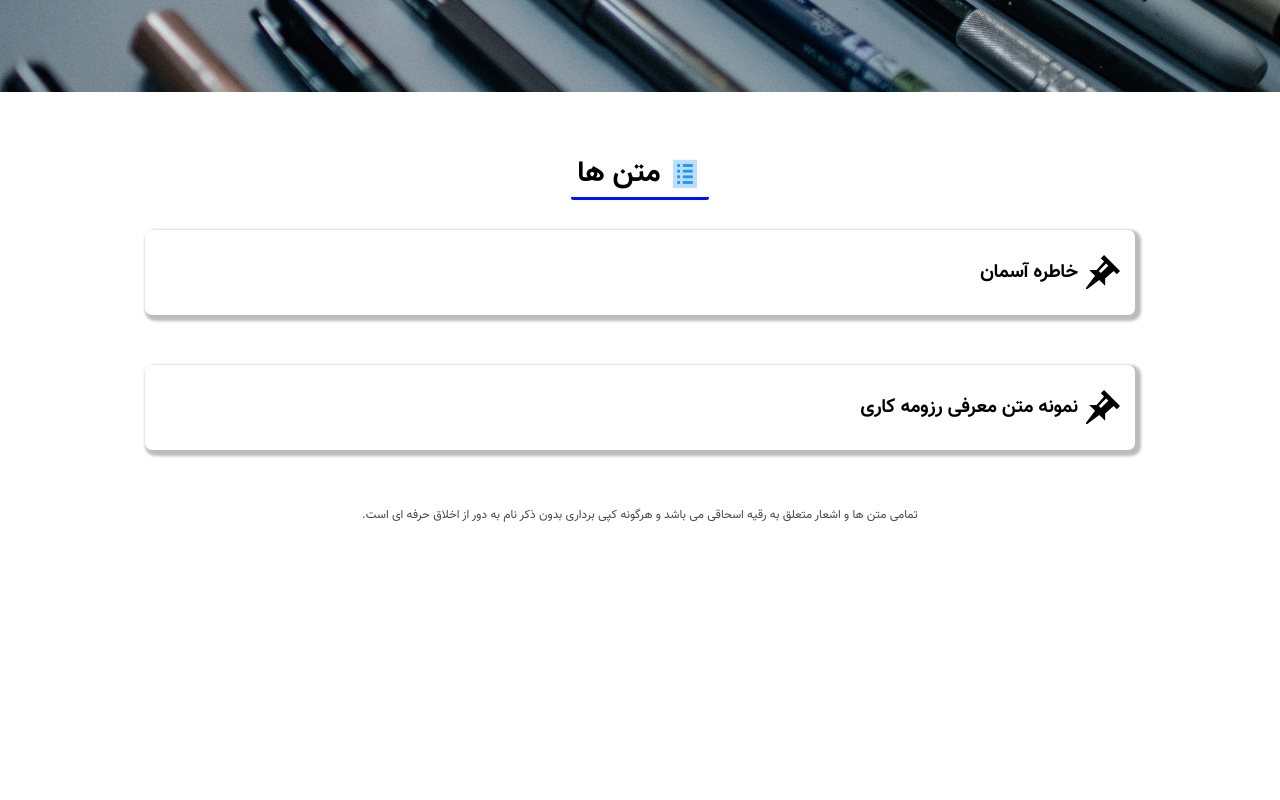
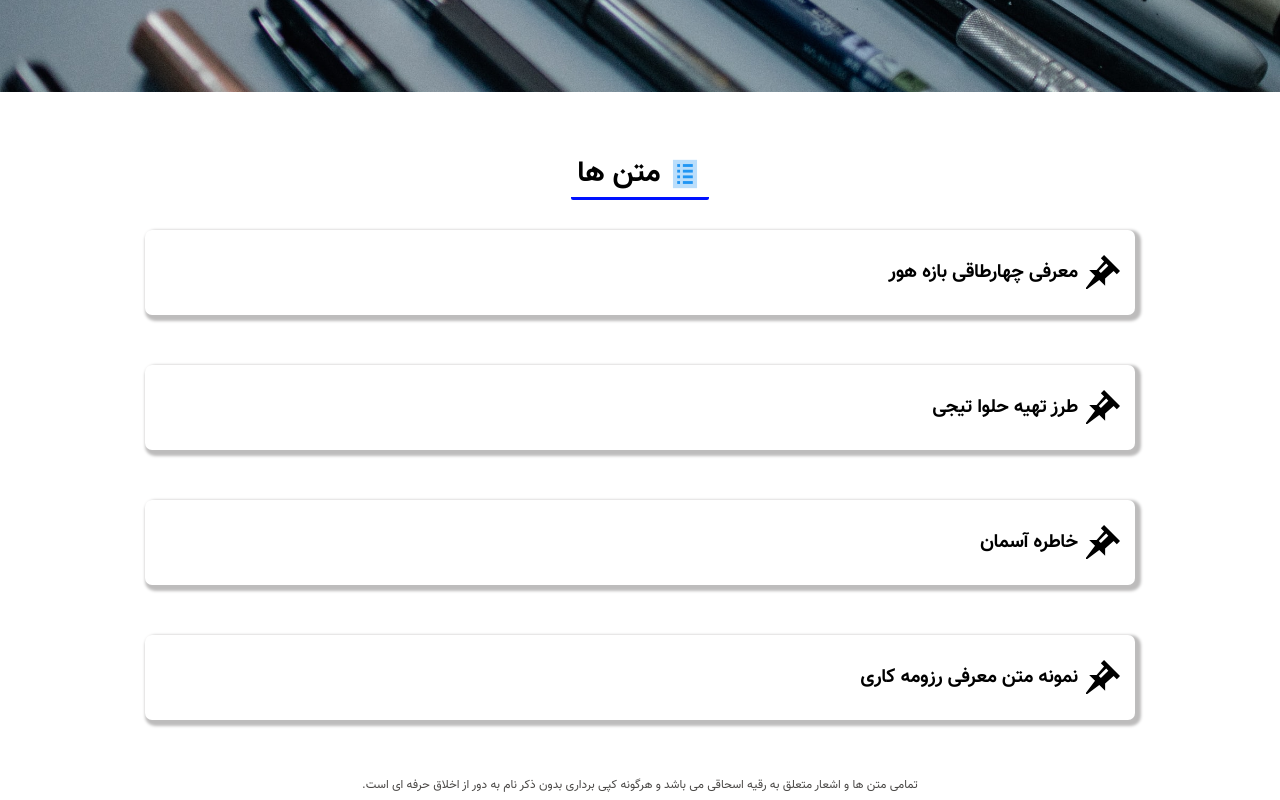
Before and after one commit to Roghayeh-EsHaghi/resume, a React (Create React App) app: page / in a window 1280 px wide. Shown: the part 388-1188 px from the top of the page. Before the commit the page ends 918 px from the top, so only its background shows below. Built offline with nearby package versions, Linux system fonts and the light colour scheme.

Commit message:
added halva tiji and baze hoor

```diff
--- a/public/index.html
+++ b/public/index.html
@@ -6,7 +6,8 @@
   <link rel="icon" href="%PUBLIC_URL%/favicon.ico" />
   <meta name="viewport" content="width=device-width, initial-scale=1" />
   <meta name="theme-color" content="#f08a0e" />
-  <meta name="description" content="Web site created using create-react-app" />
+  <meta name="description"
+    content="وبسایت شخصی رقیه اسحاقی | نویسنده و تولید کننده محتوا \n تمامی متن ها و اشعار متعلق به رقیه اسحاقی می باشد و هرگونه کپی برداری بدون ذکر نام به دور از اخلاق حرفه ای است." />
   <link rel="apple-touch-icon" href="%PUBLIC_URL%/logo192.png" />
   <link rel="manifest" href="%PUBLIC_URL%/manifest.json" />
   <title>رقیه اسحاقی | نویسنده و تولید کننده محتوا </title>
--- /dev/null
+++ b/src/components/HalvaTiji.jsx
@@ -0,0 +1,76 @@
+import React, { useState } from "react";
+import { ImPushpin } from "react-icons/im";
+
+export default function HalvaTiji() {
+  const [state, setState] = useState({
+    isCollapsed: true,
+  });
+  return (
+    <div className="story">
+      <h4
+        onClick={(e) =>
+          setState((prev) => ({
+            ...prev,
+            isCollapsed: !state.isCollapsed,
+          }))
+        }
+      >
+        <ImPushpin style={{ marginLeft: "8px" }} size={34} />
+        طرز تهیه حلوا تیجی
+      </h4>
+      <p
+        style={{ maxHeight: state.isCollapsed ? "0px" : "1500px" }}
+        className="collapsible"
+      >
+        اکثر ما به دنبال میان وعده هایی مقوی هستیم که ما بین کار هایمان مصرف
+        کنیم، میان وعده هایی که هم بتوان آن ها را سرد میل کرد و هم ضرری برای
+        سلامتی نداشته باشند. یکی از این خوراکی ها
+        <strong> حلوا تیجی </strong>
+        است. این حلوا به نام "حلوا بربری" نیز معروف است و پخت آن مخصوص استان های
+        خراسان است که آن را در آخر ماه صفر به نیت شادی حضرت فاطمه زهرا تهیه می
+        کنند. این حلوا یکی از مقوی ترین و خوشمزه ترین غذاهایی است که در تمام
+        فصول سال می شود میل کرد.
+        <br />
+        <strong>مواد لازم برای درست کردن حلوا تیجی</strong>
+        <ol>
+          <li>آرد جوانه گندم</li>
+          <li>آرد گندم</li>
+          <li>زعفران</li>
+          <li>روغن</li>
+          <li>نبات</li>
+        </ol>
+        <strong> طرز تهیه حلوا تیجی</strong>
+        <br />
+        ابتدا درون یک ظرف مسی آرد گندم و جوانه گندم را با مقداری آب ولرم ترکیب
+        کنید.
+        <br />
+        حدود ۱/۳ روغن را به آرد ها اضافه کنید و مواد را مرتبا هم بزنید.
+        <br />
+        آب را آرام و در چند مرحله به آرد اضافه کنید و مدام هم بزنید.
+        <br />
+        آن قدر آرد اضافه کنید که یک خمیر شل مانند ماست درست شود و آن قدر این
+        خمیر را هم بزنید که هیچ گلوله آردی در آن باقی نماند.
+        <br />
+        سپس قابلمه مورد نظرتان را با حرارت ملایم روی گاز قرار دهید و بطور مداوم
+        هم بزنید.
+        <br />
+        زمانی که حلوا شروع به جوشیدن کرد، حرارت را کم کنید و به هم زدن ادامه
+        دهید. (هر چه قدر خمیر اولیه حلوا شل‌تر باشد، هم زدن آن راحت‌تر است اما
+        به زمان بیشتری برای پخت نیاز دارد.)
+        <br />
+        حلوا را بین ۷ الی ۸ ساعت هم بزنید تا رنگش تیره شده و سفت شود. زمانی که
+        حلوا به حالت مناسب رسید و به اندازه کافی سفت شد، درست ۱ ساعت مانده به
+        انتهای پخت، نبات را به حلوا اضافه کنید. با اضافه کردن نبات حلوا کمی شل
+        می‌شود. آن را دوباره هم بزنید تا سفت شود.
+        <br />
+        زعفران دم کشیده را نیز در این مرحله به حلوا اضافه کنید.
+        <br />
+        پس از ۸ الی ۹ ساعت که حلوای شما به خوبی پخت و رنگ و غلظت مناسبی پیدا
+        کرد، باید آن را دم کنید و اجازه دهید بین ۲۰  الی ۴۰ل دقیقه (بسته به
+        شعله اجاق شما) دم بکشد.
+        <br />
+        حلوای خوشمزه شما آماده میل کردن است.
+      </p>
+    </div>
+  );
+}
--- /dev/null
+++ b/src/components/bazeHoor.jsx
@@ -0,0 +1,61 @@
+import React, { useState } from "react";
+import { ImPushpin } from "react-icons/im";
+
+export default function BazeHoor() {
+  const [state, setState] = useState({
+    isCollapsed: true,
+  });
+  return (
+    <div className="story">
+      <h4
+        onClick={(e) =>
+          setState((prev) => ({
+            ...prev,
+            isCollapsed: !state.isCollapsed,
+          }))
+        }
+      >
+        <ImPushpin style={{ marginLeft: "8px" }} size={34} />
+        معرفی چهارطاقی بازه هور
+      </h4>
+      <p
+        style={{ maxHeight: state.isCollapsed ? "0px" : "1500px" }}
+        className="collapsible"
+      >
+        از پونصد سال از قبل میلاد تا قرن سوم میلادی یکی از بزرگترین تمدن های
+        جهانی (اشکانیان) در ایران حکومت میکردند. بسیار طبیعی است که از این تمدن
+        آثار عجیب و زیبایی به جا مانده باشد. یکی از این آثار که به عنوان قدیمی
+        ترین گنبد جهان و کهن ترین چهارطاقی ایران معرفی شده،
+        <strong> چهارطاقی بازه هور </strong>
+        ، واقع در روستای بازه حور در ۸۰ کیلومتری شهر مشهد در استان خراسان رضوی
+        است.
+        <br />
+        <strong>معنی لغوی واژه بازه هور</strong>
+        <br />
+        در فارسی دری از بازه به معنی "قسمتی از دیواره کوه که خورشید از میان آن
+        طلوع میکند / درّه)"، از هور به معنای "خورشید" و از حور به معنی "زیبا"
+        یاد شده است.
+        <br />
+        <strong>شکل ظاهری چهارطاقی بازه هور</strong>
+        <br />
+        این سازه یک اتاق مربعی شکل با چهار ستون پهن و سقف گنبدی است، دارای ۳ در
+        ورودی، یک تالار مرکزی، یک ایوان در بخش شرقی و دالان هایی در قسمت شمالی و
+        جنوبی خود است و در طول تاریخ، این بنا چندین مرتبه بازسازی شده است؛
+        معماری این بنا نشان می دهد که به دوره ساسانیان و ماقبل آن تعلق دارد.
+        <br />
+        <strong>کاربرد چهارطاقی بازه هور</strong>
+        <br />
+        درمورد کاربرد این بنا برخی گفته اند که آتشکده ای بوده است برای عبادت و
+        پرستش، عده ای دیگر به نقش نگهبانی، کنترل و حفاظت این محل اشاره کرده اند؛
+        اما اکنون مورخان اذعان داشته اند این بنا برای کارکرد نجومی ساخته شده و
+        در تنظیم تاریخ خورشیدی مورد توجه بوده است، به همین دلیل هم با نام آن به
+        عنوان "درّه خورشید" تناسب دارد. البته هر سه کاربرد ذکر شده می تواند صحیح
+        باشد و با توجه به قدمت طولانی این مکان در طول تاریخ استفاده های گوناگونی
+        از آن شده باشد.
+        <br />
+        چهارطاقی بازه هور اولین اثری است که در استان خراسان رضوی در سال ۱۳۱۰ به
+        ثبت ملی رسیده است.
+      </p>
+    </div>
+  );
+}
--- a/src/components/homepage.jsx
+++ b/src/components/homepage.jsx
@@ -1,8 +1,9 @@
 import React from "react";
 import { FcViewDetails } from "react-icons/fc";
-import { ImPushpin } from "react-icons/im";
 import ResumeAli from "./ResumeAli";
 import KhaterehAseman from "./KhaterehAseman";
+import BazeHoor from "./bazeHoor";
+import HalvaTiji from "./HalvaTiji";
 export default function Homepage(props) {
   return (
     <div className="main">
@@ -16,6 +17,8 @@ export default function Homepage(props) {
           <FcViewDetails style={{ marginLeft: "8px" }} size={34} />
           متن ها
         </h3>{" "}
+        <BazeHoor />
+        <HalvaTiji />
         <KhaterehAseman />
         <ResumeAli />
       </div>
```
